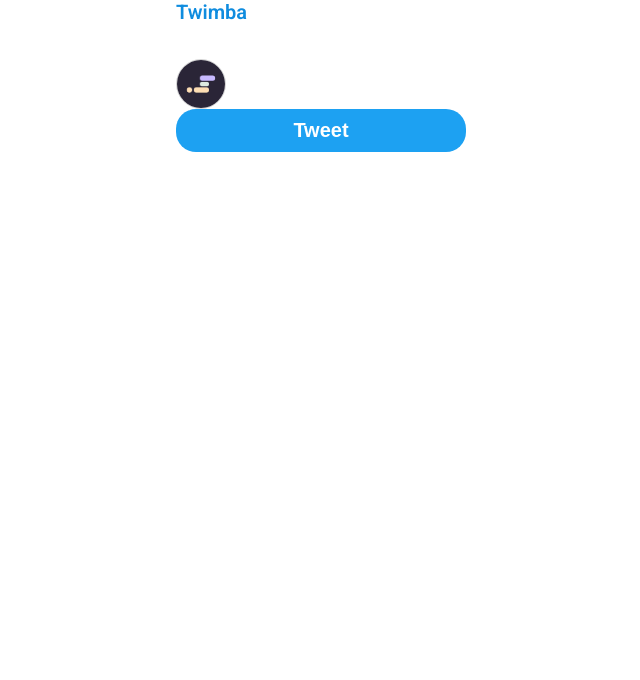
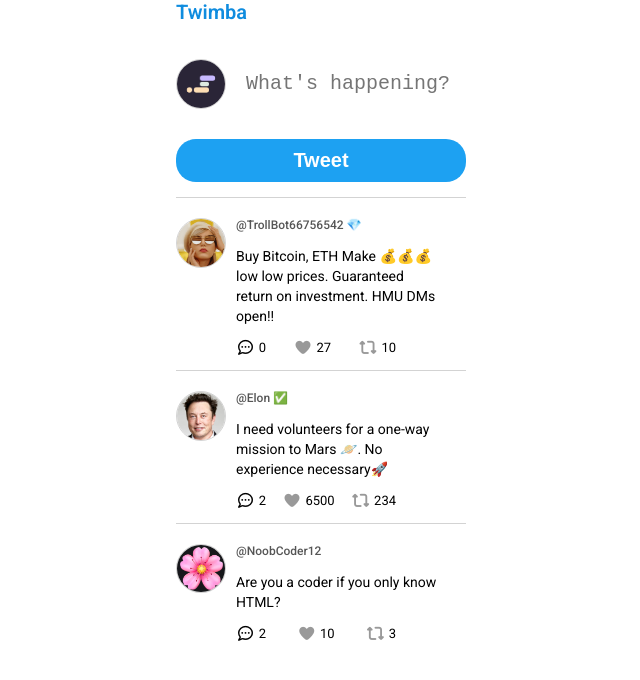
Before and after one commit to DarrylAdigwu/twitter_clone, a website built with Vite: page src/index.html in a window 1280 px wide. Shown: the whole page, without its empty margins (319-959 px from the left). Built offline with nearby package versions, Linux system fonts and the light colour scheme.

Commit message:
added icons and functions to render tweets to html

```diff
--- a/src/data.js
+++ b/src/data.js
@@ -1,7 +1,7 @@
 export const tweetsData = [
     {
         handle: `@TrollBot66756542 💎`,
-        profilePic: `images/troll.jpg`,
+        profilePic: `../images/troll.jpg`,
         likes: 27,
         retweets: 10,
         tweetText: `Buy Bitcoin, ETH Make 💰💰💰 low low prices.
@@ -13,19 +13,19 @@ export const tweetsData = [
     },
     {
         handle: `@Elon ✅`,
-        profilePic: `images/musk.png`,
+        profilePic: `../images/musk.png`,
         likes: 6500,
         retweets: 234,
         tweetText: `I need volunteers for a one-way mission to Mars 🪐. No experience necessary🚀`,
         replies: [
                   {
                 handle: `@TomCruise ✅`,
-                profilePic: `images/tcruise.png`,
+                profilePic: `../images/tcruise.png`,
                 tweetText: `Yes! Sign me up! 😎🛩`,
             },
                   {
                 handle: `@ChuckNorris ✅`,
-                profilePic: `images/chucknorris.jpeg`,
+                profilePic: `../images/chucknorris.jpeg`,
                 tweetText: `I went last year😴`,
             },
         ],
@@ -35,19 +35,19 @@ export const tweetsData = [
     },
         {
         handle: `@NoobCoder12`,
-        profilePic: `images/flower.png`,
+        profilePic: `../images/flower.png`,
         likes: 10,
         retweets: 3,
         tweetText: `Are you a coder if you only know HTML?`,
         replies: [
             {
                 handle: `@StackOverflower ☣️`,
-                profilePic: `images/overflow.png`,
+                profilePic: `../images/overflow.png`,
                 tweetText: `No. Onviosuly not. Go get a job in McDonald's.`,
             },
             {
                 handle: `@YummyCoder64`,
-                profilePic: `images/love.png`,
+                profilePic: `../images/love.png`,
                 tweetText: `You are wonderful just as you are! ❤️`,
             },
         ],
--- a/src/index.css
+++ b/src/index.css
@@ -15,6 +15,10 @@ h1{
 i{
     font-size: 15px;
     cursor: pointer;
+}
+
+.fa-solid {
+  color: #999999;
 }
 
 .liked{
@@ -52,6 +56,7 @@ textarea{
     width: 100%;
     font-size: 20px;
     line-height: 30px;
+    resize: none;
 }
 
 button{
--- a/src/index.html
+++ b/src/index.html
@@ -7,6 +7,10 @@
 	<link rel="preconnect" href="https://fonts.googleapis.com">
 	<link rel="preconnect" href="https://fonts.gstatic.com" crossorigin>
 	<link href="https://fonts.googleapis.com/css2?family=Roboto:wght@400;500;600&display=swap" rel="stylesheet">
+  <!-- Font Awesome -->
+  <link rel="stylesheet" href="https://cdnjs.cloudflare.com/ajax/libs/font-awesome/7.0.1/css/all.min.css"
+  integrity="sha512-2SwdPD6INVrV/lHTZbO2nodKhrnDdJK9/kg2XD1r9uGqPo1cUbujc+IYdlYdEErWNu69gVcYgdxlmVmzTWnetw=="
+  crossorigin="anonymous" referrerpolicy="no-referrer" />
 </head>
 
 <body>
@@ -16,6 +20,10 @@
 	<main>
 		<div class="tweet-input-area">
 			<img src="../images/scrimbalogo.png" class="profile-pic">
+      <textarea
+        placeholder="What's happening?"
+        id="tweet-input"
+      ></textarea>
 		</div>
 		<button id="tweet-btn">Tweet</button>
 		<div class="feed" id="feed"></div>
--- a/src/index.js
+++ b/src/index.js
@@ -1,3 +1,47 @@
 import { tweetsData } from "./data.js";
 
-console.log(tweetsData)
+const tweetInput = document.getElementById("tweet-input");
+const tweetBtn = document.getElementById("tweet-btn");
+
+tweetBtn.addEventListener("click", function(){
+  const tweetInputValue = tweetInput.value;
+  console.log(tweetInputValue)
+});
+
+function getFeedHtml(){
+  let feedHtml = ""
+  tweetsData.forEach((tweet) => {
+    feedHtml += `
+      <div class="tweet">
+        <div class="tweet-inner">
+            <img src="${tweet.profilePic}" class="profile-pic">
+            <div>
+                <p class="handle">${tweet.handle}</p>
+                <p class="tweet-text">${tweet.tweetText}</p>
+                <div class="tweet-details">
+                    <span class="tweet-detail">
+                      <i class="fa-regular fa-comment-dots" data-replie=${tweet.uuid}></i>
+                      ${tweet.replies.length}
+                    </span>
+                    <span class="tweet-detail">
+                      <i class="fa-solid fa-heart" data-like=${tweet.uuid}></i>
+                      ${tweet.likes}
+                    </span>
+                    <span class="tweet-detail">
+                      <i class="fa-solid fa-retweet" data-retweet=${tweet.uuid}></i>
+                      ${tweet.retweets}
+                    </span>
+                </div>
+            </div>
+        </div>
+      </div>
+    `
+  })
+  return feedHtml;
+}
+
+function renderTweet(){
+  document.getElementById("feed").innerHTML = getFeedHtml()
+}
+
+renderTweet()
```
